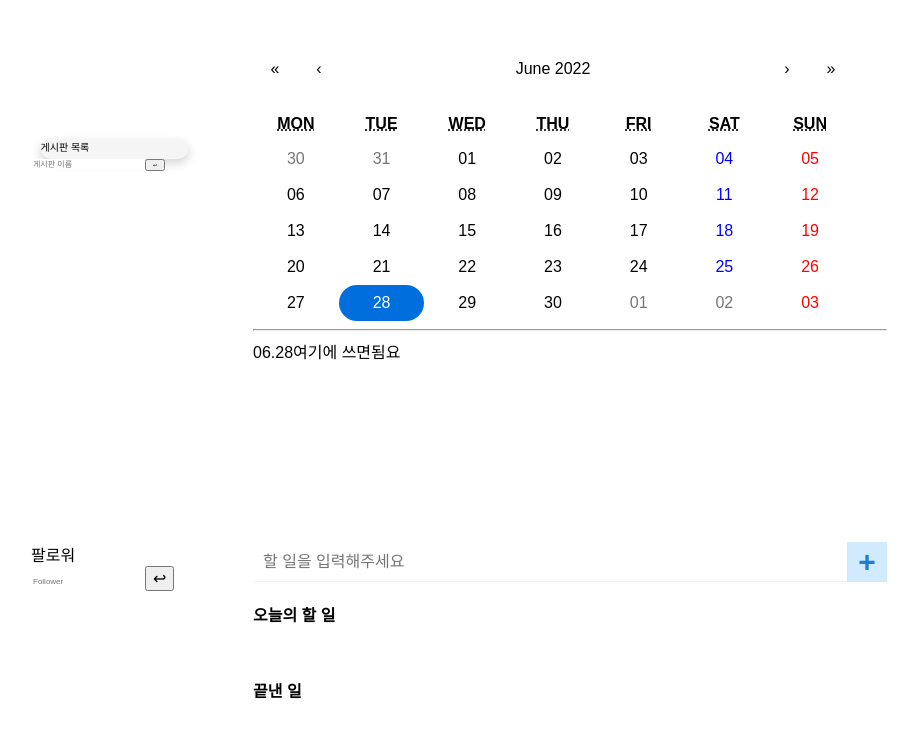
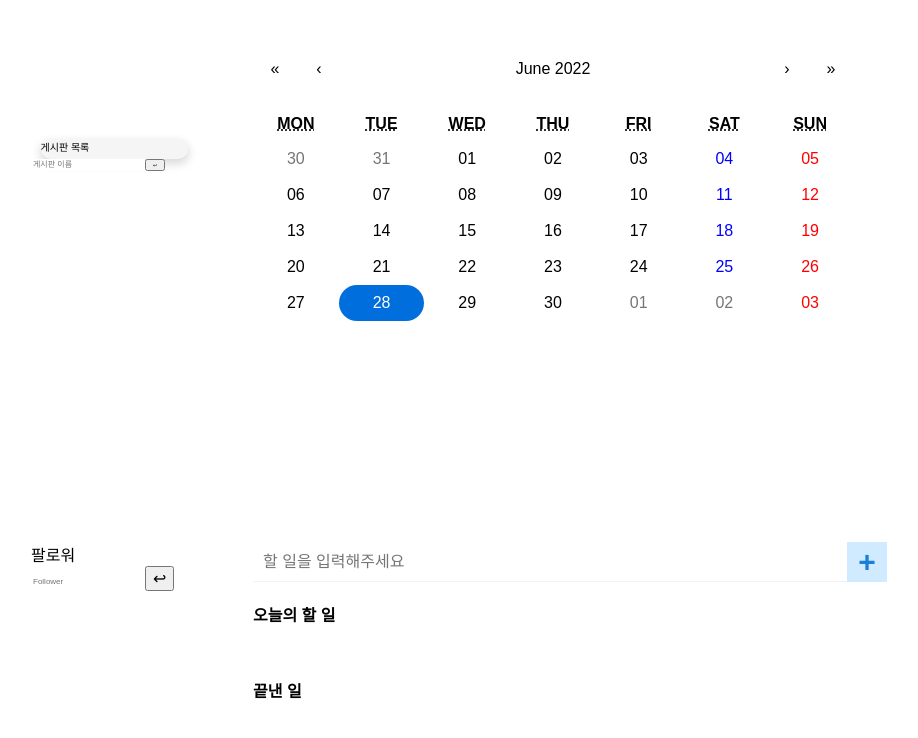
Before and after one commit to akdfkeks/1234, a React (Create React App) app: page / in a window 1280 px wide. Shown: the top 738 px of the page, without its empty margins (21-939 px from the left). Built offline with nearby package versions, Linux system fonts and the light colour scheme.

Commit message:
modify MainCalendar

```diff
--- a/src/components/calendar/MainCalendar.js
+++ b/src/components/calendar/MainCalendar.js
@@ -51,12 +51,6 @@ function MainCalendar() {
           );
         }}
       />
-      <hr></hr>
-      <div>
-        {moment(value).format("MM.DD")}
-        여기에 쓰면됨요
-      </div>
-
     </div>
 
   );
```
